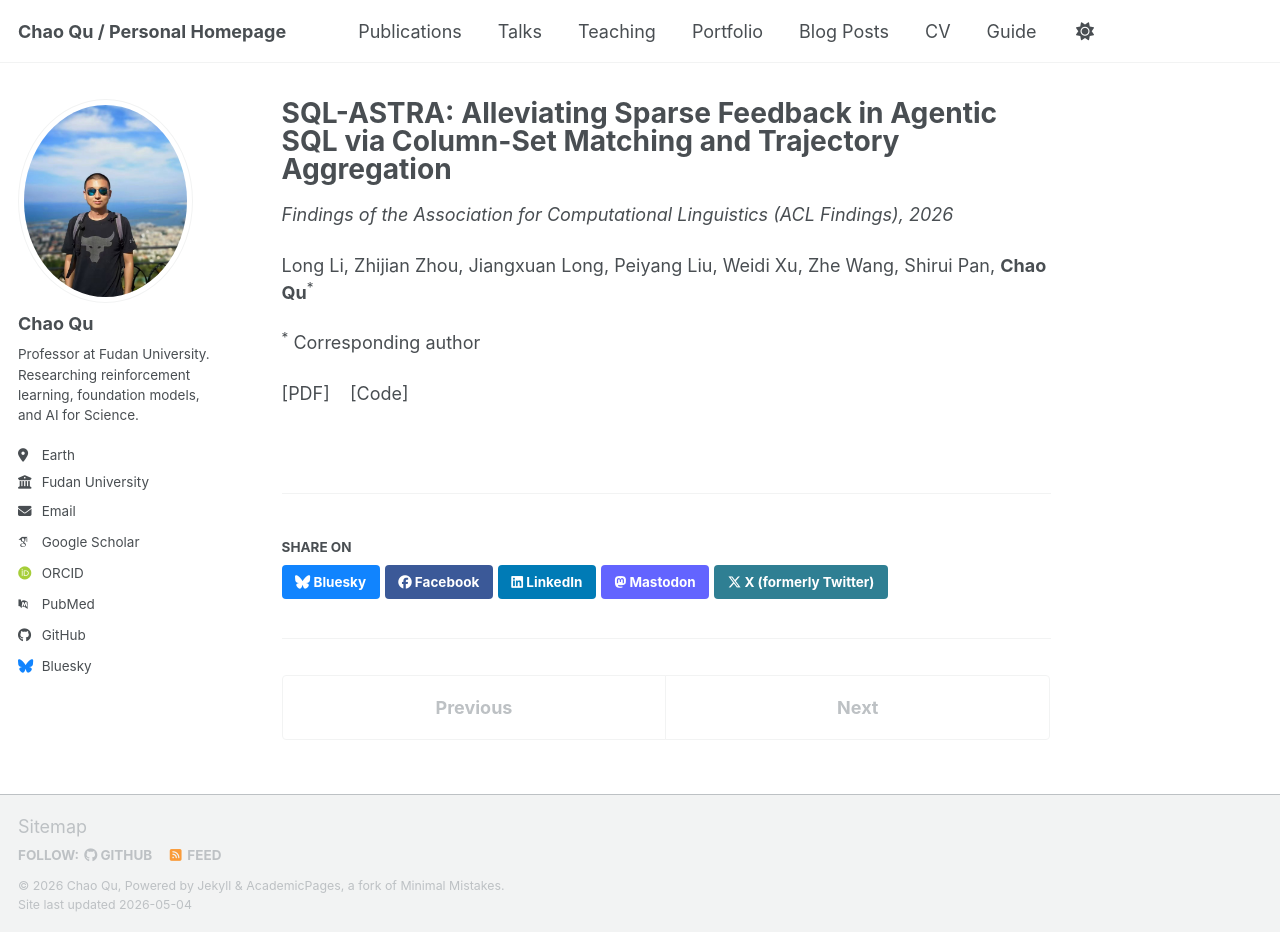
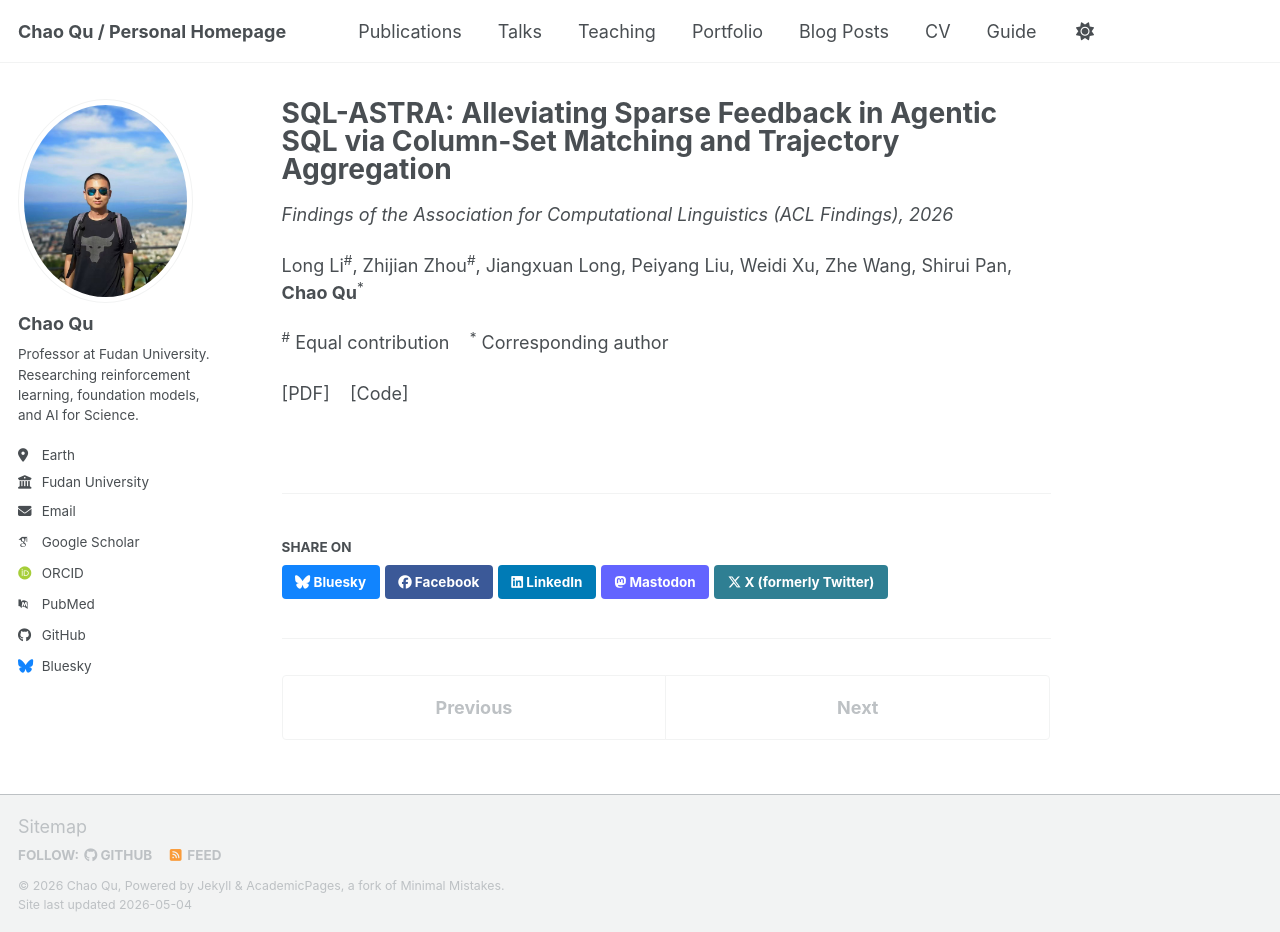
Before and after one commit to Chaos-Q/Chaos-Q.github.io, a Jekyll site: the page built from _publications/2026-04-01-astra.md, in a window 1280 px wide and 932 px high. Built offline with Jekyll 4.4.1, drawn with Linux system fonts in a browser that asks for light colours; some web fonts are replaced; a script bundle is joined from its source files by our own code; library files that are not in the unit come from our copies.

Commit message:
Mark equal-contribution authors on ACL Findings papers
SQL-ASTRA and Learning Autonomous Code Integration both have shared first authors, so the publication metadata and detail bodies now mark those authors with #. This keeps the list view and detail pages aligned with the existing equal-contribution legend on the Publications page.

Constraint: The publication list renders from citation front matter, while detail pages render body content

Rejected: Updating only the body text | the publication index would omit the equal-contribution markers

Confidence: high

Scope-risk: narrow

Tested: Parsed both publication front matter blocks with Ruby YAML and confirmed # markers in citations

Not-tested: Local Jekyll build unavailable because the local bundle is missing the jekyll gem

```diff
--- a/_publications/2026-04-01-astra.md
+++ b/_publications/2026-04-01-astra.md
@@ -7,11 +7,11 @@ excerpt: 'ACL 2026 Findings'
 date: 2026-04-01
 venue: 'Findings of the Association for Computational Linguistics (ACL Findings), 2026'
 paperurl: ''
-citation: 'Long Li, Zhijian Zhou, Jiangxuan Long, Peiyang Liu, Weidi Xu, Zhe Wang, Shirui Pan, <b>Chao Qu</b><sup>*</sup>. Findings of the Association for Computational Linguistics (ACL Findings), 2026.'
+citation: 'Long Li<sup>#</sup>, Zhijian Zhou<sup>#</sup>, Jiangxuan Long, Peiyang Liu, Weidi Xu, Zhe Wang, Shirui Pan, <b>Chao Qu</b><sup>*</sup>. Findings of the Association for Computational Linguistics (ACL Findings), 2026.'
 ---
 
-Long Li, Zhijian Zhou, Jiangxuan Long, Peiyang Liu, Weidi Xu, Zhe Wang, Shirui Pan, **Chao Qu**<sup>*</sup>
+Long Li<sup>#</sup>, Zhijian Zhou<sup>#</sup>, Jiangxuan Long, Peiyang Liu, Weidi Xu, Zhe Wang, Shirui Pan, **Chao Qu**<sup>*</sup>
 
-<sup>*</sup> Corresponding author
+<sup>#</sup> Equal contribution  &nbsp;&nbsp; <sup>*</sup> Corresponding author
 
 [PDF] &nbsp;&nbsp; [Code]
```
Also changed, not shown: _publications/2025-08-01-learning-autonomous-code.md (+4 -2 lines).
